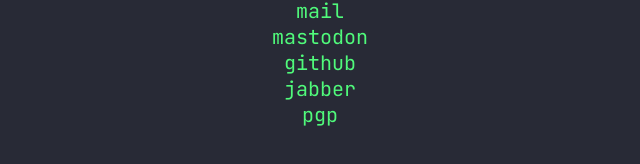
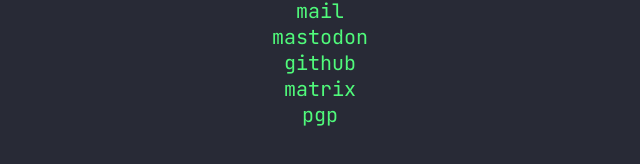
Before and after one commit to heliophane/zerw0.github.io, a plain HTML site: page index.html in a window 1280 px wide. Shown: the part 190-354 px from the top of the page, 320-960 px from the left. Drawn offline with Linux system fonts and the light colour scheme.

Commit message:
Update index.html

```diff
--- a/index.html
+++ b/index.html
@@ -14,7 +14,7 @@
         <a href="mailto:me@zerw.xyz">mail</a><br>
         <a href="https://tilde.zone/@hd">mastodon</a><br>
         <a href="https://github.com/zerw0">github</a><br>
-        <a href="xmpp:hd@serapeum.space">jabber</a><br>
+        <a href="https://matrix.to/#/@hd:chat.voltized.de">matrix</a><br>
         <a href="0xAD39D182.asc">pgp</a>
         </div>
     </body>
```
